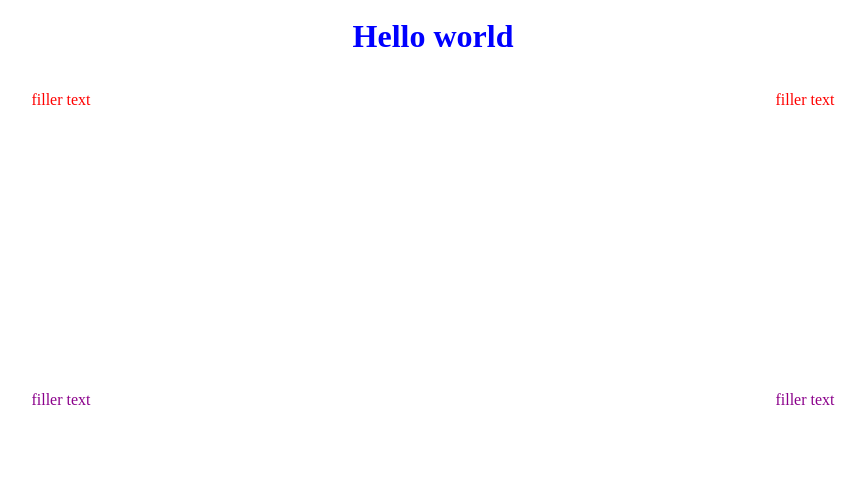
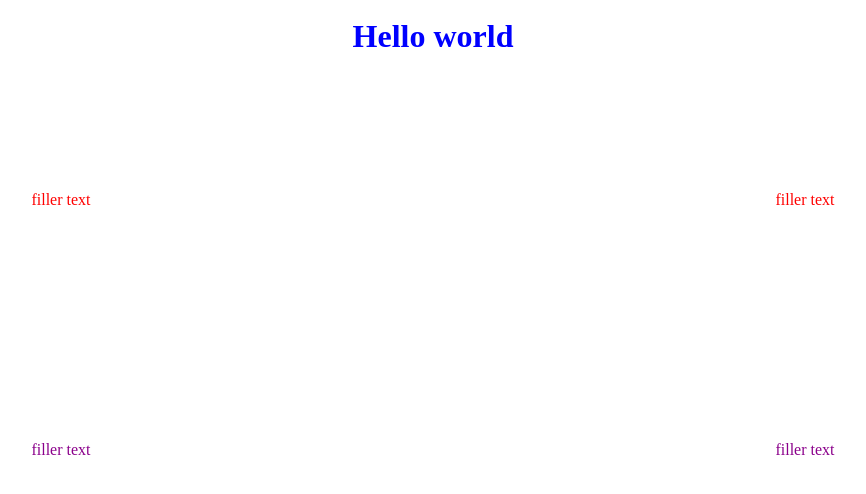
Before and after one commit to hydricAcid/DA-SAT, a PHP site: page / in a window 1280 px wide. Shown: the top 494 px of the page, without its empty margins (207-1073 px from the left). Run offline with PHP 8.4, Linux system fonts and the light colour scheme.

Commit message:
updating vertical positioning

```diff
--- a/app/style.css
+++ b/app/style.css
@@ -16,6 +16,7 @@
     left: 100px;
     width: 300px;
     padding: 10px;
+    top:100px;
     text-align: center;
 }
 
@@ -25,6 +26,7 @@
     right: 100px;
     width: 300px;
     padding: 10px;
+    top:100px;
     text-align: center;
 }
 .graph1{
@@ -33,7 +35,7 @@
     left: 100px;
     width: 300px;
     padding: 10px;
-    top:300px;
+    top:350px;
     text-align: center;
 
 }
@@ -44,7 +46,7 @@
     right: 100px;
     width: 300px;
     padding: 10px;
-    top:300px;
+    top:350px;
     text-align: center;
 
 }
```
